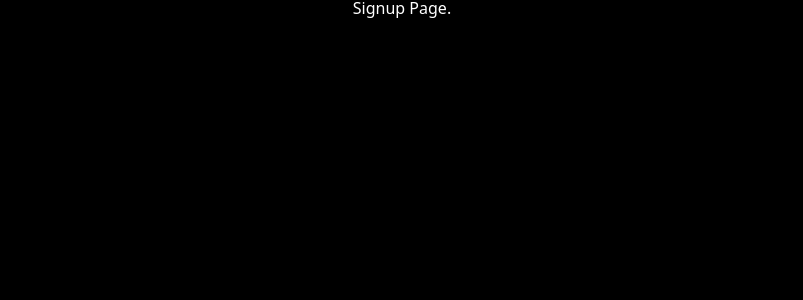
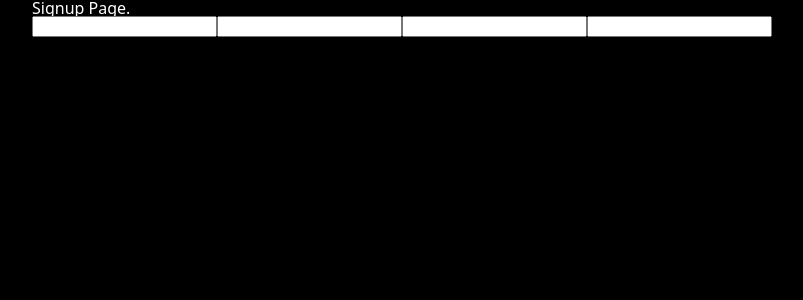
Before and after one commit to GodMinseok/2024_TypeScript, a React (Create React App) app in the folder daelimx/: page /signup in a window 1280 px wide. Shown: the top 300 px of the page, without its empty margins (238-1041 px from the left). Built offline with nearby package versions, Linux system fonts and the light colour scheme; the HTML template or start-up script is replaced by a standard one.

Commit message:
메세지 위치 조정 및 Input칸 만들기

```diff
--- a/daelimx/src/screens/signup.tsx
+++ b/daelimx/src/screens/signup.tsx
@@ -1,11 +1,25 @@
 // Signup page를 구성
 
-import styled from "styled-components"
+import styled from "styled-components";
 
 const Container = styled.div``;
 const Title = styled.h1``;
-export default ()=>{
-    return <Container>
-        <Title>Signup Page.</Title>
+// 로고 이미지
+// Text 입력 필드 구역
+const Form = styled.form``;
+// Text 입력칸
+const Input = styled.input``;
+
+export default () => {
+  return (
+    <Container>
+      <Title>Signup Page.</Title>
+      <Form>
+        <Input />
+        <Input />
+        <Input />
+        <Input />
+      </Form>
     </Container>
-}
+  );
+};
```
